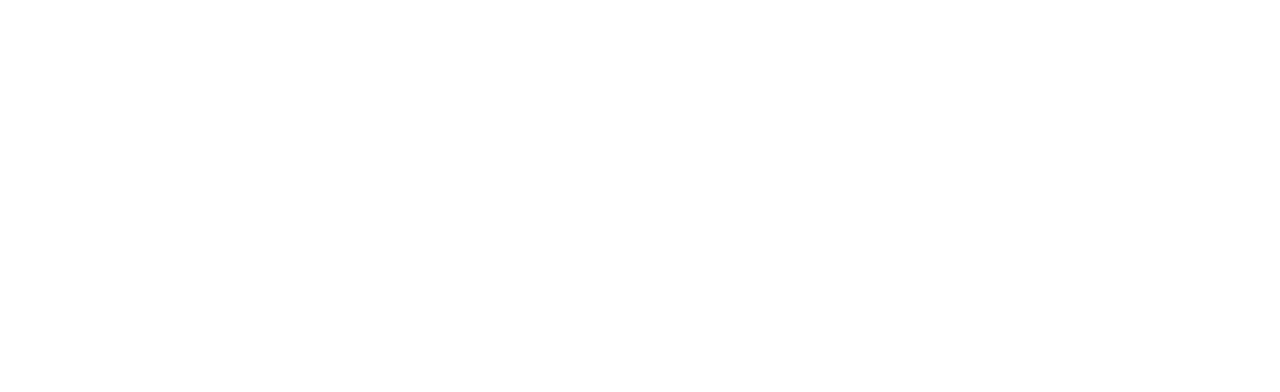
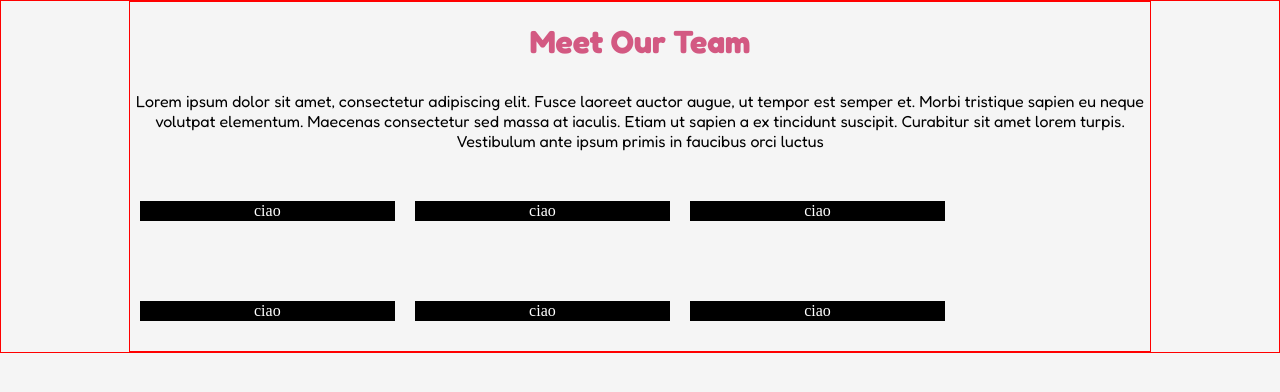
Before and after one commit to MicheleGiovagnoli/html-css-float-cards, a plain HTML site: page index.html in a window 1280 px wide. Drawn offline with Linux system fonts and the light colour scheme.

Commit message:
seconda commit

```diff
--- a/css/style.css
+++ b/css/style.css
@@ -0,0 +1,48 @@
+*{
+    padding: 0px;
+    margin: 0px;
+    box-sizing: border-box;
+}
+
+.de-bugg{
+    border: solid 1px red;
+}
+
+header h1{
+    font-family: 'Fredoka', sans-serif;
+    color: rgb(211, 89, 130);
+    margin: 20px 0px 30px 0px;
+}
+header p{
+    font-family: 'Fredoka', sans-serif;
+}
+
+
+body{
+    background-color: whitesmoke;
+}
+
+.container{
+    margin: 0 auto;
+    max-width: 80%;
+}
+
+header{
+    text-align: center;
+}
+
+.colonna{
+    background-color: black;
+    color: white;
+    float: left;
+    margin: 50px 10px 30px 10px;
+    padding: 1px;
+    text-align: center;
+    width: calc(100% / 4);
+
+}
+.clearfix::after{
+    content: "";
+    display: table;
+    clear: both;
+}
--- a/index.html
+++ b/index.html
@@ -5,9 +5,51 @@
     <meta http-equiv="X-UA-Compatible" content="IE=edge">
     <meta name="viewport" content="width=device-width, initial-scale=1.0">
     <link rel="stylesheet" href="css/style.css">
+    <link rel="preconnect" href="https://fonts.googleapis.com">
+    <link rel="preconnect" href="https://fonts.gstatic.com" crossorigin>
+    <link href="https://fonts.googleapis.com/css2?family=Fredoka:wght@300;400;500;600;700&display=swap" rel="stylesheet">
     <title>Floating cards</title>
 </head>
-<body>
+<body class="de-bugg">
 
+    <div class="container de-bugg">
+
+        <header>
+             <h1>Meet Our Team</h1>
+             <p>Lorem ipsum dolor sit amet, consectetur adipiscing elit. Fusce laoreet auctor augue, ut tempor est semper et. Morbi tristique sapien eu neque volutpat elementum. Maecenas consectetur sed massa at iaculis. Etiam ut sapien a ex tincidunt suscipit. Curabitur sit amet lorem turpis. Vestibulum ante ipsum primis in faucibus orci luctus</p>
+        </header>
+
+        <main class="du-bugg clearfix">
+
+
+
+            <div class="colonna ">
+              <span>ciao</span>
+            </div>
+
+            <div class="colonna">
+              <span>ciao</span>
+            </div>
+
+            <div class="colonna">
+              <span>ciao</span>
+            </div>
+
+            <div class="colonna">
+              <span>ciao</span>
+            </div>
+
+            <div class="colonna">
+              <span>ciao</span>
+            </div>
+
+            <div class="colonna ">
+              <span>ciao</span>
+            </div>
+
+
+
+        </main>
+    </div>
 </body>
 </html>
```
